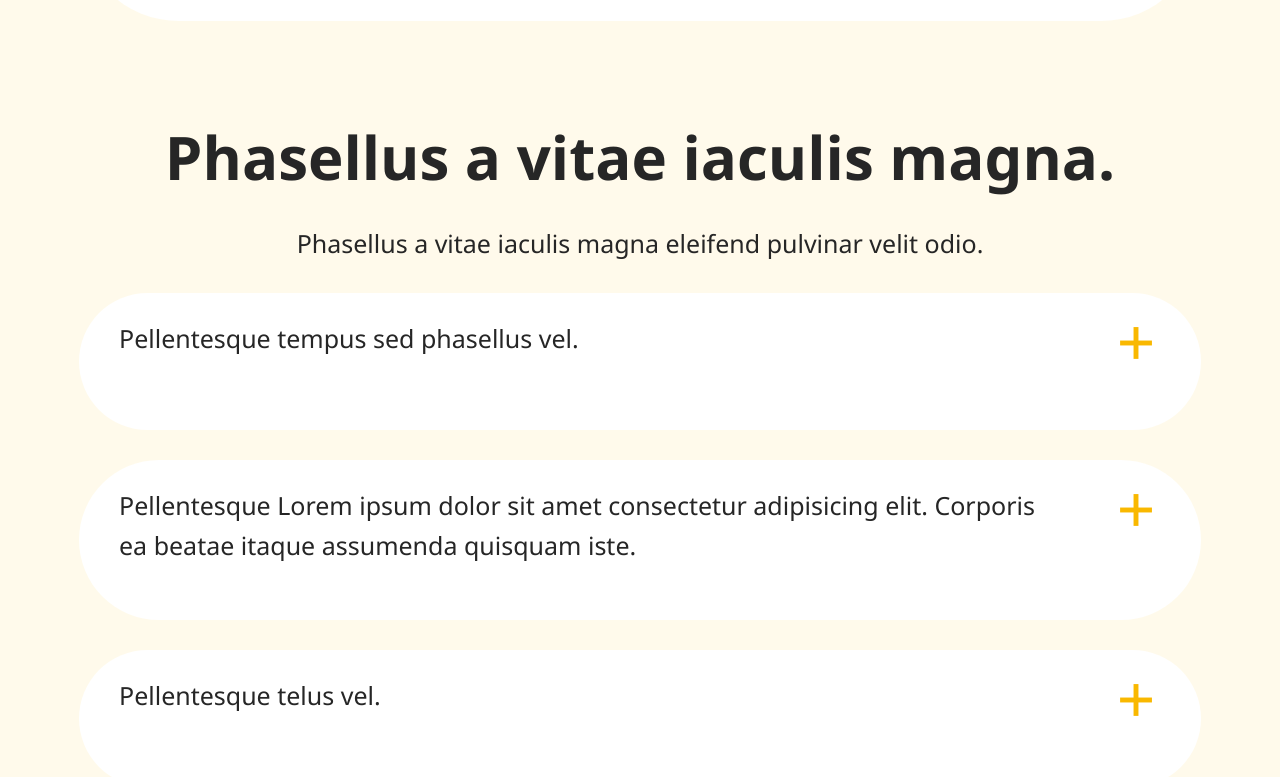
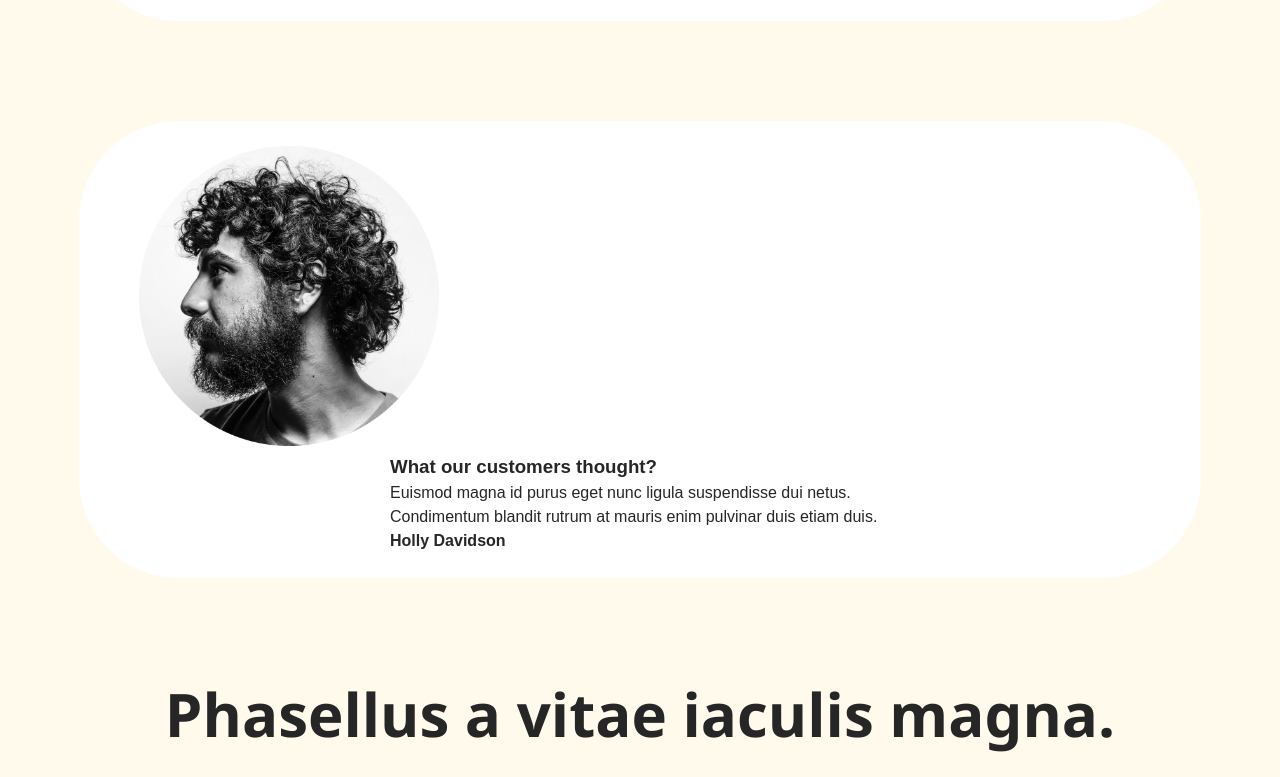
Before and after one commit to WEBP002/Assignment-02, a plain HTML site: page Freebie/index.html in a window 1280 px wide. Shown: the part 2716-3493 px from the top of the page. Drawn offline with nearby package versions, Linux system fonts and the light colour scheme; a web font is replaced by a local one.

Commit message:
리스뽄씨우 투  모바일

```diff
--- a/Freebie/css/style.css
+++ b/Freebie/css/style.css
@@ -467,6 +467,10 @@ span {
   background-color: var(--white-color);
   height: auto !important;
 }
+.bk-div {
+  width: 90%;
+}
+
 .bk-yellow {
   background-color: var(--yellow-color);
 }
@@ -513,9 +517,20 @@ span {
   margin-bottom: 30px;
 }
 
-.bk-div {
-  background-color: inherit;
-  width: 90%;
+#ajussibox {
+  display: flex;
+  justify-content: center;
+  align-items: center;
+}
+
+#ajussibox img {
+  width: 300px;
+  height: 300px;
+  border-radius: 100px;
+  margin: 0 20px;
+}
+#ajussi-ex {
+  width: 500px;
 }
 
 footer.box {
@@ -682,8 +697,9 @@ footer .container {
   .box {
     height: auto !important;
     flex-direction: column;
-    align-items: center;
+    align-items: center !important;
     padding: 10px;
+    border-radius: 50px;
   }
   .container {
     width: 100% !important;
@@ -696,6 +712,15 @@ footer .container {
   .btn {
     margin: 0;
     padding: 3px;
+  }
+  .bk-white {
+    justify-content: center;
+    align-items: center;
+  }
+  .itembox {
+    width: 100%;
+    height: 400px;
+    margin: 10px !important;
   }
 }
 
--- a/Freebie/index.html
+++ b/Freebie/index.html
@@ -252,6 +252,22 @@
                 </div>
             </section>
 
+            <section id="ajussibox" class="bk-white box">
+                <div class="bk-img">
+                    <img src="/img/ajussi.jpg" alt="ajussi">
+                </div>
+                <div id="ajussi-ex">
+                    <h3>What our customers thought?</h3>
+                    <p>
+                        Euismod magna id purus eget nunc ligula suspendisse dui netus. Condimentum blandit rutrum at
+                        mauris enim pulvinar duis etiam duis.
+                    </p>
+                    <h4>Holly Davidson</h4>
+                </div>
+
+            </section>
+
+
             <section id="plus-minus-box">
                 <div>
                     <p class="fstyle6">
```
